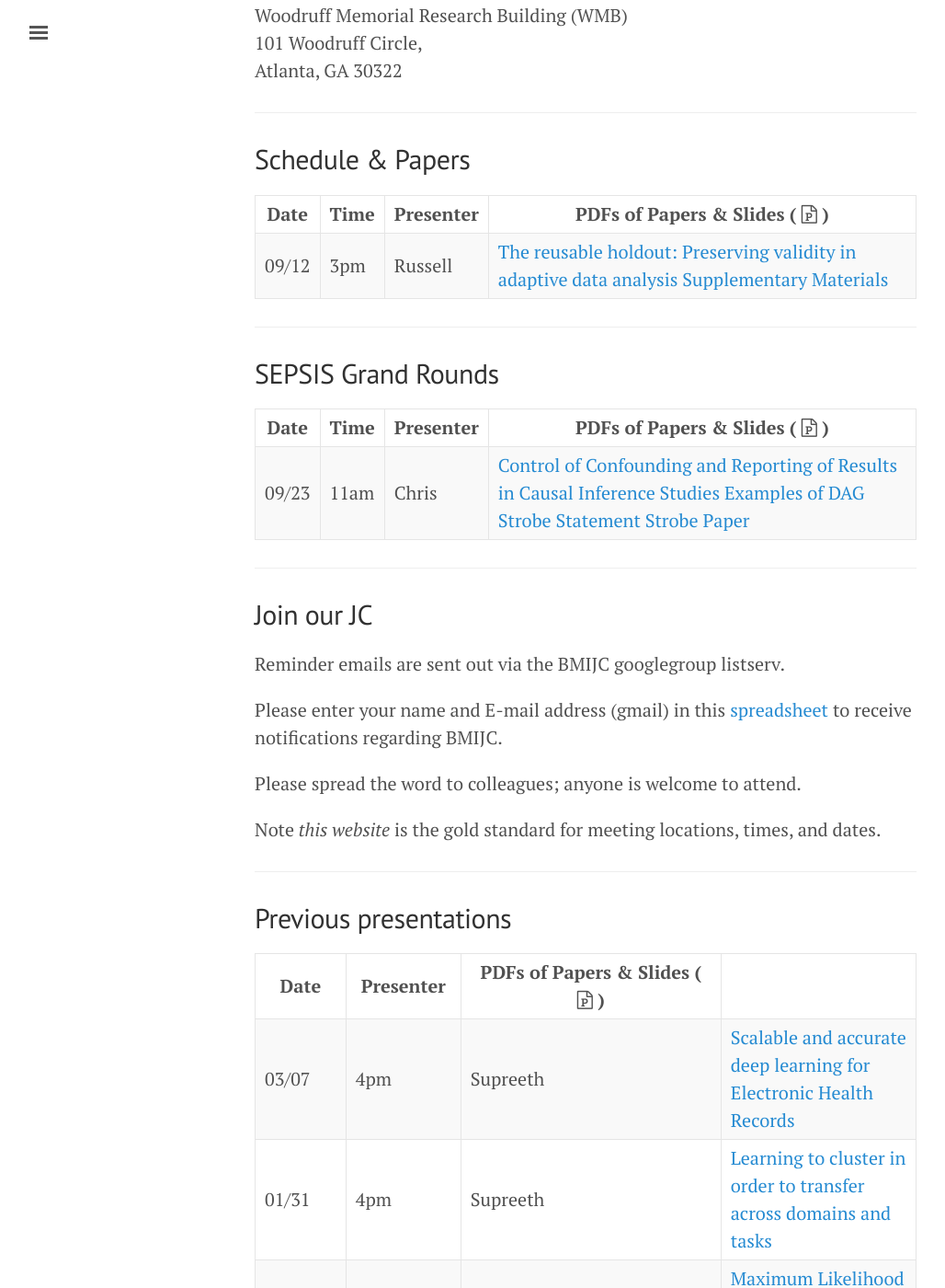
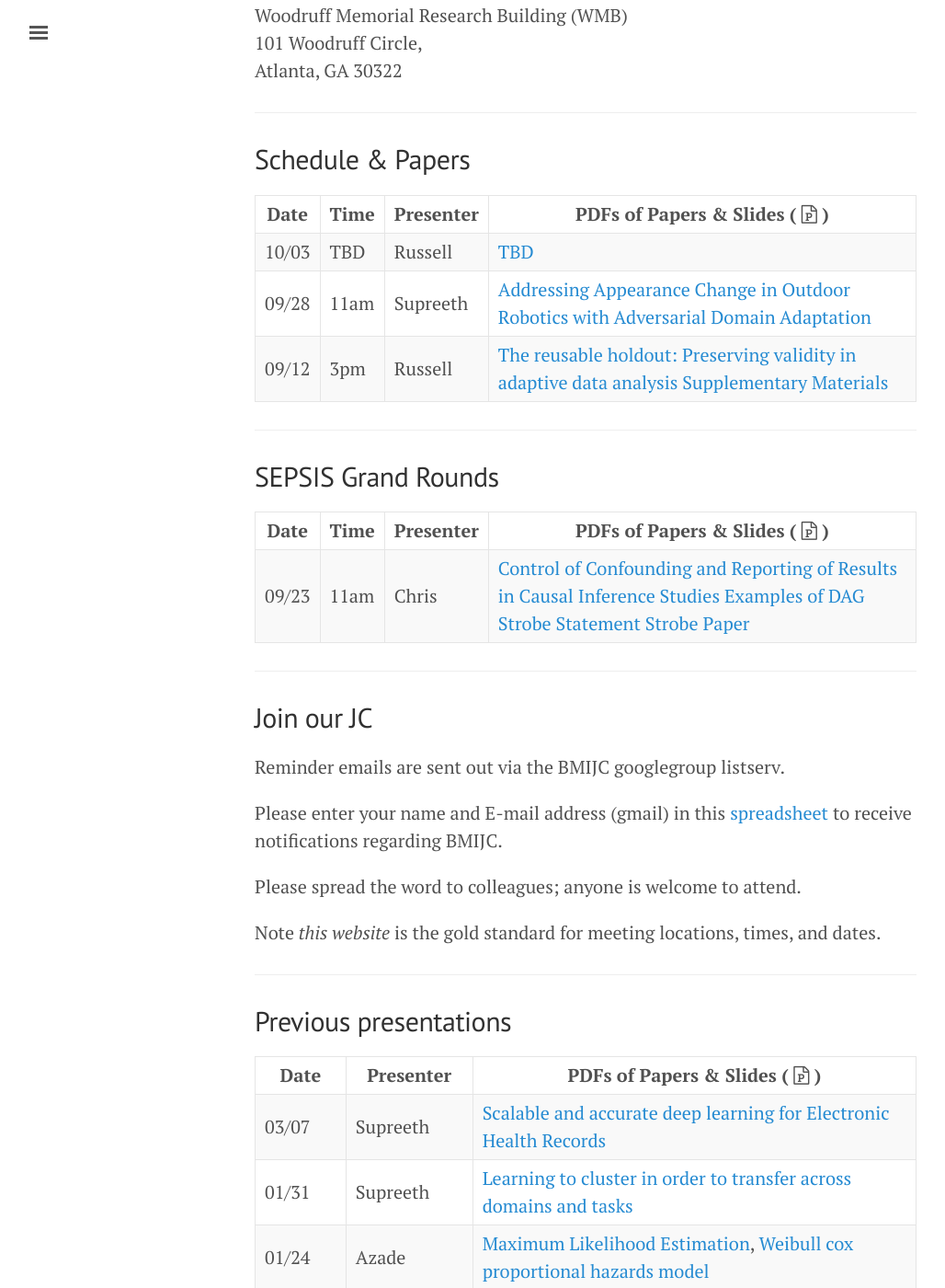
Before and after one commit to NematiLab/bmijc, a Jekyll site: the page built from index.md, in a window 1280 px wide and 1400 px high, scrolled down 527 px. Shown: the whole window at 92% size, without its empty margins (3-1031 px from the left). Built offline with Jekyll 4.4.1, drawn with Linux system fonts in a browser that asks for light colours; nearby versions of some CDN libraries.

Commit message:
Updated for Jounal Club on 09/28/18

```diff
--- a/index.md
+++ b/index.md
@@ -31,6 +31,8 @@ Atlanta, GA 30322
 
 Date | Time    | Presenter | PDFs of Papers & Slides ( <i class='fa fa-file-powerpoint-o'></i> )
 --- | --- | --- | ---
+10/03 | TBD | Russell | [TBD]({{ site.baseurl }}/assets/tbd.pdf){:target="_blank"}
+09/28 | 11am | Supreeth | [Addressing Appearance Change in Outdoor Robotics with Adversarial Domain Adaptation]({{ site.baseurl }}/assets/092818_paper.pdf){:target="_blank"}
 09/12 | 3pm | Russell | [The reusable holdout: Preserving validity in adaptive data analysis]({{ site.baseurl }}/assets/091218_paper.pdf){:target="_blank"} [Supplementary Materials]({{ site.baseurl }}/assets/091218_supplement.pdf){:target="_blank"}
 
 ---
@@ -64,9 +66,9 @@ Note *this website* is the gold standard for meeting locations, times, and dates
 
 Date | Presenter | PDFs of Papers & Slides ( <i class='fa fa-file-powerpoint-o'></i> )
 --- | --- | ---
-03/07 | 4pm | Supreeth | [Scalable and accurate deep learning for Electronic Health Records]({{ site.baseurl }}/assets/021418_paper.pdf){:target="_blank"}
-01/31 | 4pm | Supreeth | [Learning to cluster in order to transfer across domains and tasks]({{ site.baseurl }}/assets/013118_paper.pdf){:target="_blank"}
-01/24 | 4pm | Azade | [Maximum Likelihood Estimation]({{ site.baseurl }}/assets/011718_paper.pdf){:target="_blank"}, [Weibull cox proportional hazards model]({{ site.baseurl }}/assets/weibull_cox.pdf){:target="_blank"}
+03/07 | Supreeth | [Scalable and accurate deep learning for Electronic Health Records]({{ site.baseurl }}/assets/021418_paper.pdf){:target="_blank"}
+01/31 | Supreeth | [Learning to cluster in order to transfer across domains and tasks]({{ site.baseurl }}/assets/013118_paper.pdf){:target="_blank"}
+01/24 | Azade | [Maximum Likelihood Estimation]({{ site.baseurl }}/assets/011718_paper.pdf){:target="_blank"}, [Weibull cox proportional hazards model]({{ site.baseurl }}/assets/weibull_cox.pdf){:target="_blank"}
 12/14/17 | Supreeth | [Neural Network based clustering using pair-wise constraints]({{ site.baseurl }}/assets/121317_paper.pdf){:target="_blank"}
 07/13/17 | Erik Reinertsen | [Transfer Entropy Estimation and Directional Coupling Change Detection in Biomedical Time Series]({{ site.baseurl }}/assets/071317_paper.pdf){:target="_blank"}
 07/06/17 | Supreeth | [Doubly Robust Policy Evaluation and Learning]({{ site.baseurl }}/assets/070617_paper.pdf){:target="_blank"}
```
Also changed, not shown: 1 other file.
